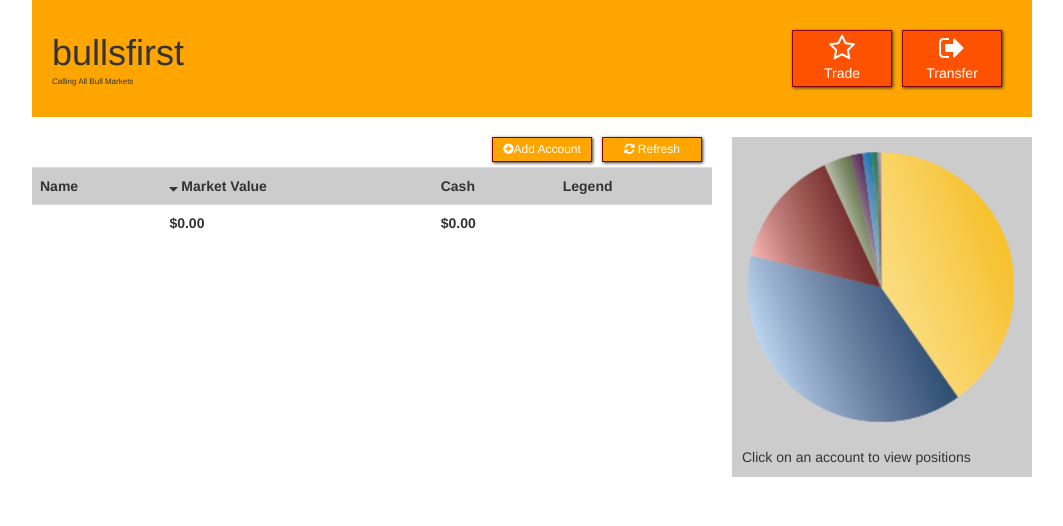
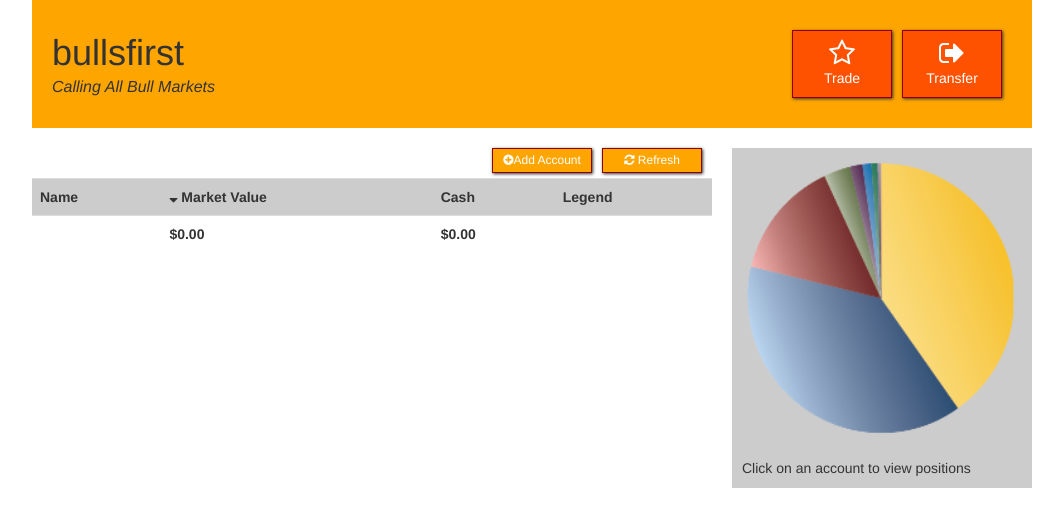
Before and after one commit to tinkerboyy/bullsfirst, a website: page src/client/index.html in a window 1280 px wide. Shown: the whole page, without its empty margins (108-1171 px from the left). Drawn offline with Linux system fonts and the light colour scheme; files that its build step writes are made by us from their sources; no server answers; files whose address does not match are found by name.

Commit message:
font style changes

```diff
--- a/src/client/styles/styles.scss
+++ b/src/client/styles/styles.scss
@@ -42,7 +42,8 @@
 }
 
 #header .logo .subtitle {
-  font-size: 0.8rem;
+  font-size: 1.6rem;
+  font-style: italic;
 }
 
 #header .actions {
```
Also changed, not shown: src/client/app/accounts/accounts.html (+0 -13 lines), .tmp/styles.css.
